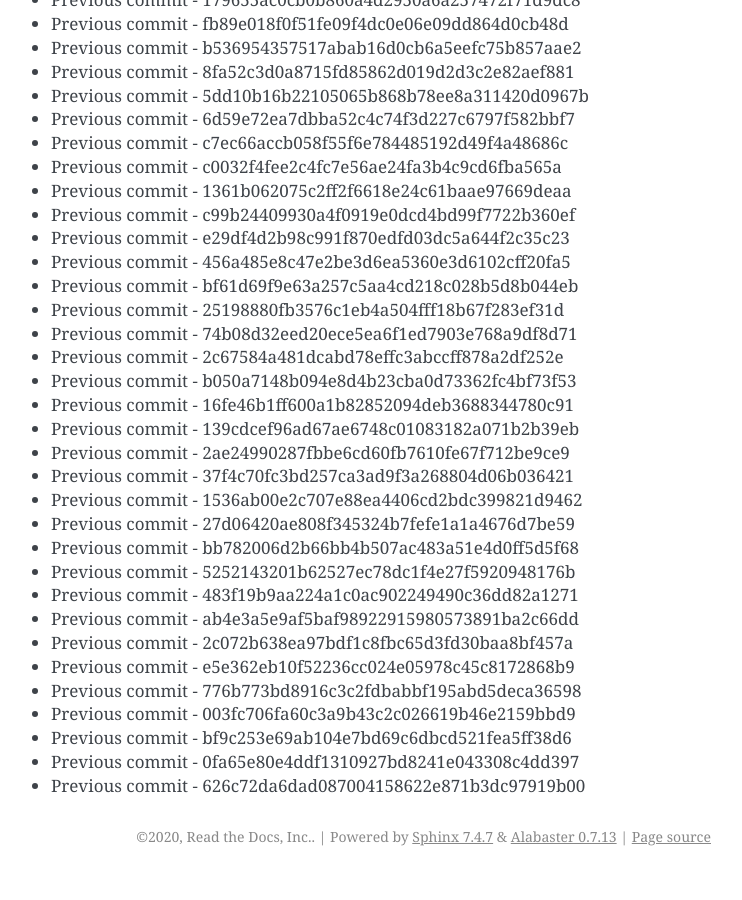
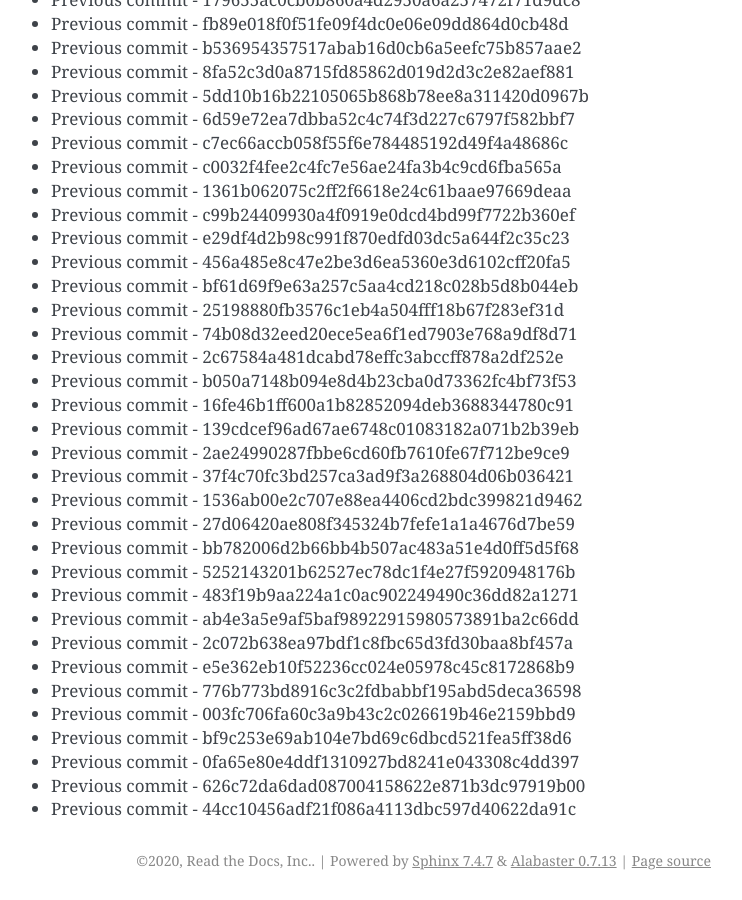
Before and after one commit to readthedocs/rtd-git-stresstest, a Sphinx documentation site: the page built from docs/updates.rst, in a window 1280 px wide and 900 px high, scrolled down 94629 px. Shown: the whole window, without its empty margins (399-1141 px from the left). Built offline with Sphinx 7.4.7, drawn with Linux system fonts in a browser that asks for light colours; before the commit the page ends 95505 px from its top, so only the background shows below that.

Commit message:
Generating commit from previous: 44cc10456adf21f086a4113dbc597d40622da91c

```diff
--- a/docs/updates.rst
+++ b/docs/updates.rst
@@ -4008,3 +4008,4 @@ It can be tested for any performance characteristics.
 * Previous commit - bf9c253e69ab104e7bd69c6dbcd521fea5ff38d6
 * Previous commit - 0fa65e80e4ddf1310927bd8241e043308c4dd397
 * Previous commit - 626c72da6dad087004158622e871b3dc97919b00
+* Previous commit - 44cc10456adf21f086a4113dbc597d40622da91c
```
